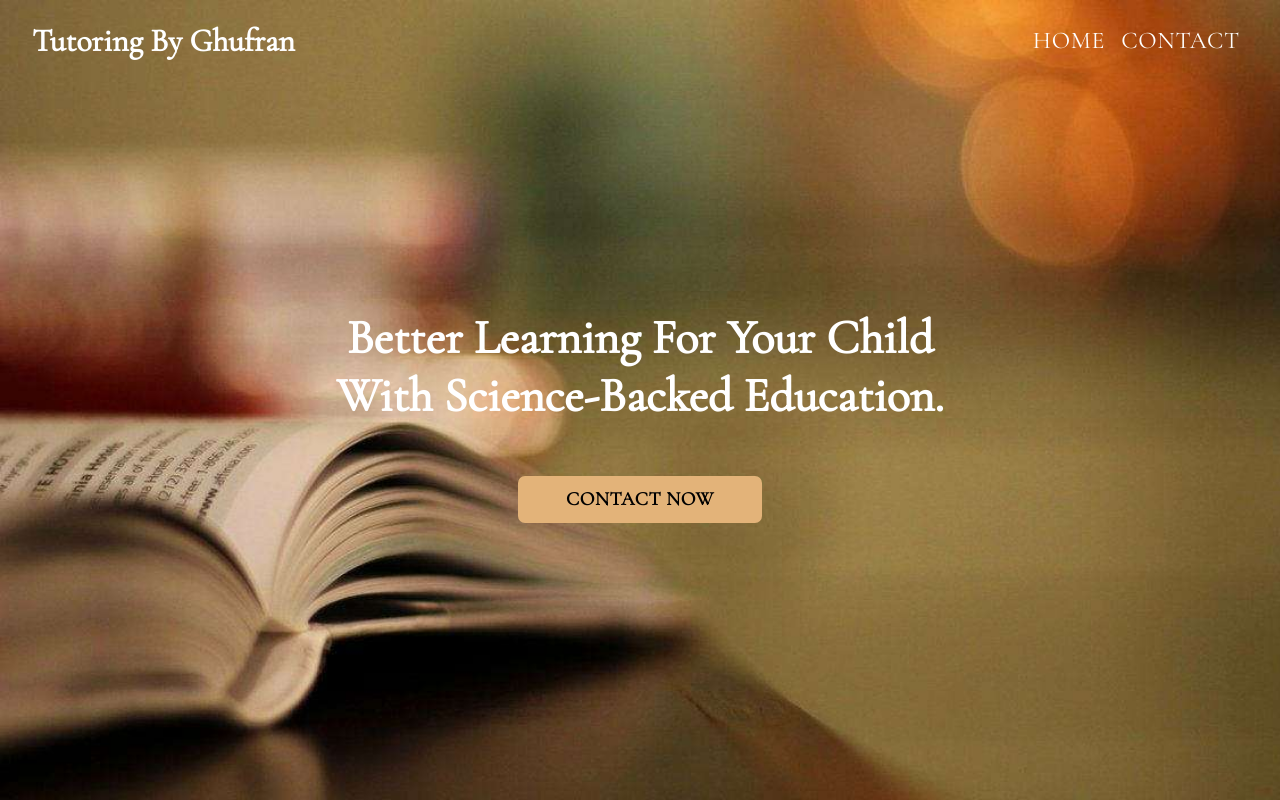
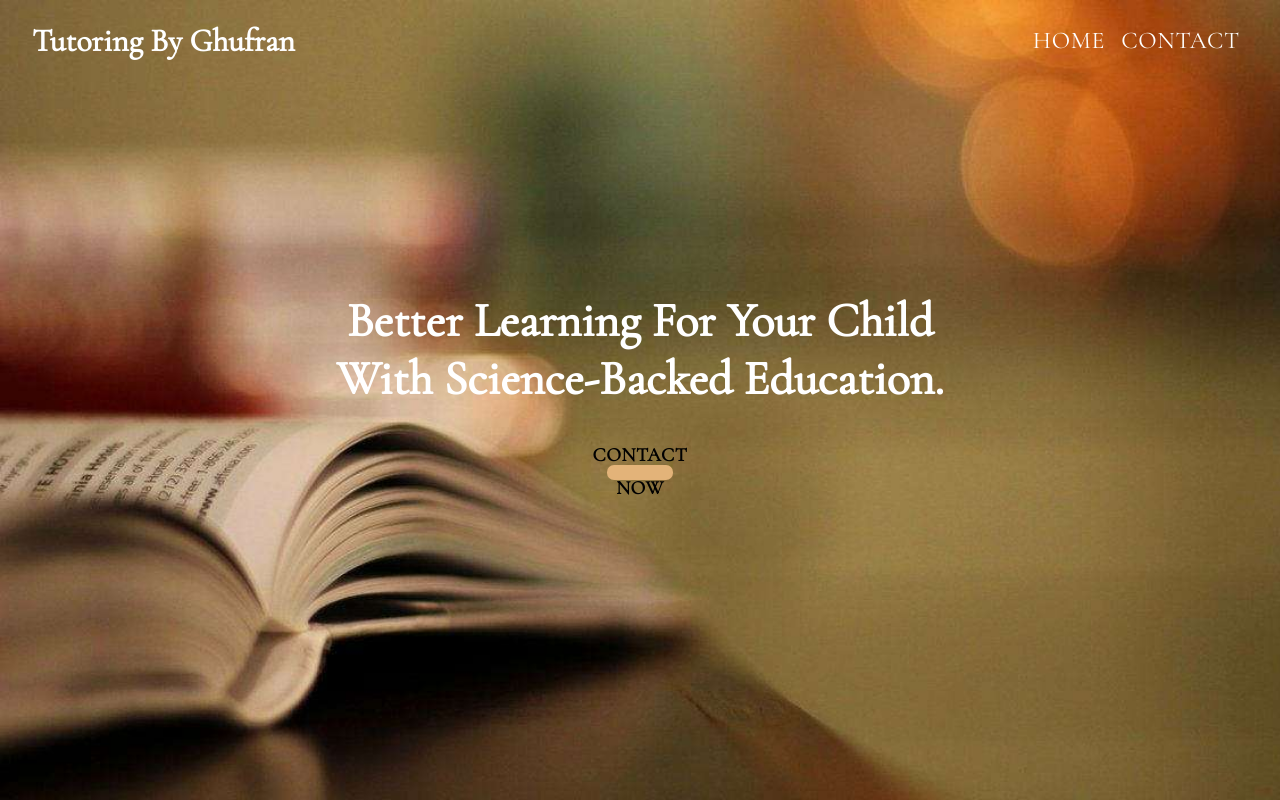
Before and after one commit to iman370/ghufran-tutoring, a React (Create React App) app in the folder ghufran/: page / in a window 1280 px wide. Shown: the top 800 px of the page. Built offline with nearby package versions, Linux system fonts and the light colour scheme.

Commit message:
Adding in animations

```diff
--- a/ghufran/src/components/Landing.js
+++ b/ghufran/src/components/Landing.js
@@ -1,6 +1,7 @@
 import React from 'react';
 import { useNavigate } from 'react-router-dom';
 import { Button } from '@mui/material';
+import Fade from 'react-reveal/Fade';
 
 function Landing() {
     let navigate = useNavigate()
@@ -16,9 +17,13 @@ function Landing() {
             </div>
         </div>
         <div id="content">
-            <h1>Better Learning For Your Child<br/>With Science-Backed Education.</h1>
+            <Fade top>
+                <h1>Better Learning For Your Child<br/>With Science-Backed Education.</h1>
+            </Fade>
             <div className='divider-small' />
-            <Button className='button' onClick={() => navigate('../contact')}>Contact Now</Button>
+            <Fade top>
+                <Button className='button' onClick={() => navigate('../contact')}>Contact Now</Button>
+            </Fade>
         </div>
       </div>
     );
```
